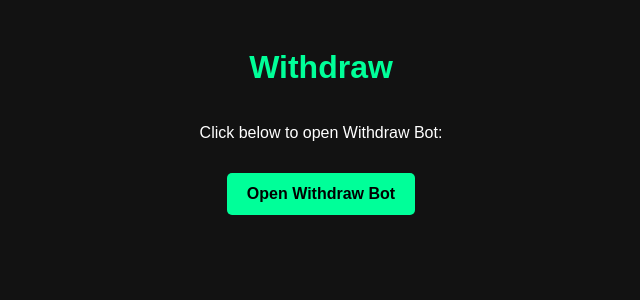
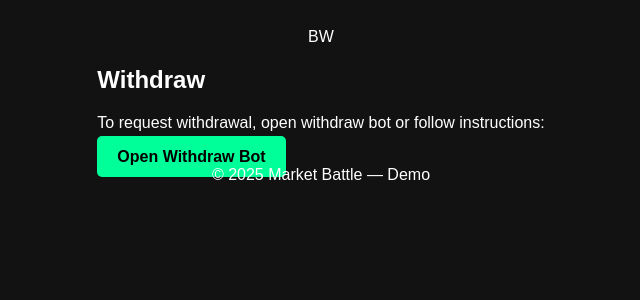
Before and after one commit to anup1432/Betwin2.0, a Flask app: page /withdraw in a window 1280 px wide. Shown: the top 300 px of the page, without its empty margins (319-959 px from the left). Run offline with Flask 3, Linux system fonts and the light colour scheme.

Commit message:
Update withdraw.html

```diff
--- a/templates/withdraw.html
+++ b/templates/withdraw.html
@@ -1,14 +1,19 @@
-<!DOCTYPE html>
+<!doctype html>
 <html lang="en">
 <head>
-<meta charset="UTF-8">
-<meta name="viewport" content="width=device-width, initial-scale=1.0">
-<title>Withdraw</title>
-<link rel="stylesheet" href="/static/style.css">
+  <meta charset="utf-8"/><meta name="viewport" content="width=device-width, initial-scale=1"/>
+  <title>Withdraw — BETWIN</title>
+  <link rel="stylesheet" href="/static/style.css"/>
 </head>
 <body>
-<h1>Withdraw</h1>
-<p>Click below to open Withdraw Bot:</p>
-<a class="btn" href="https://t.me/YourWithdrawBot" target="_blank">Open Withdraw Bot</a>
+  <header class="appbar"><div class="left"><div class="logo">BW</div></div></header>
+  <main class="container">
+    <section class="card">
+      <h2>Withdraw</h2>
+      <p>To request withdrawal, open withdraw bot or follow instructions:</p>
+      <a class="btn primary" href="https://t.me/Betwin_withdraw_bot" target="_blank">Open Withdraw Bot</a>
+    </section>
+  </main>
+  <footer class="footer">© 2025 Market Battle — Demo</footer>
 </body>
 </html>
```
